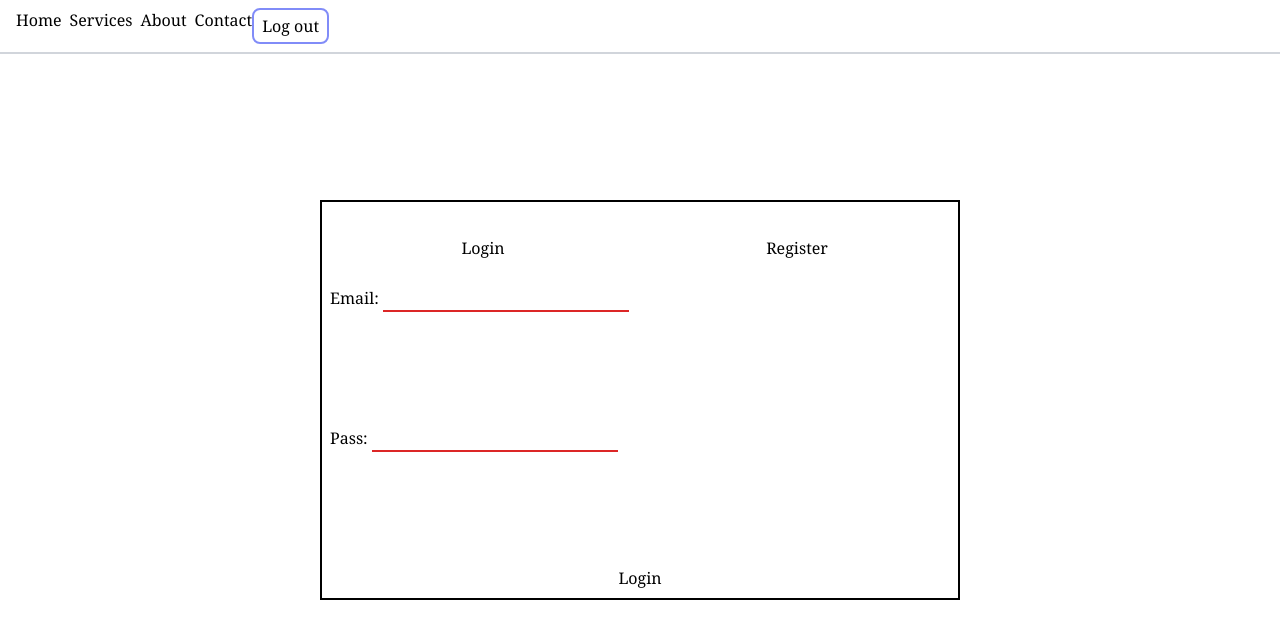
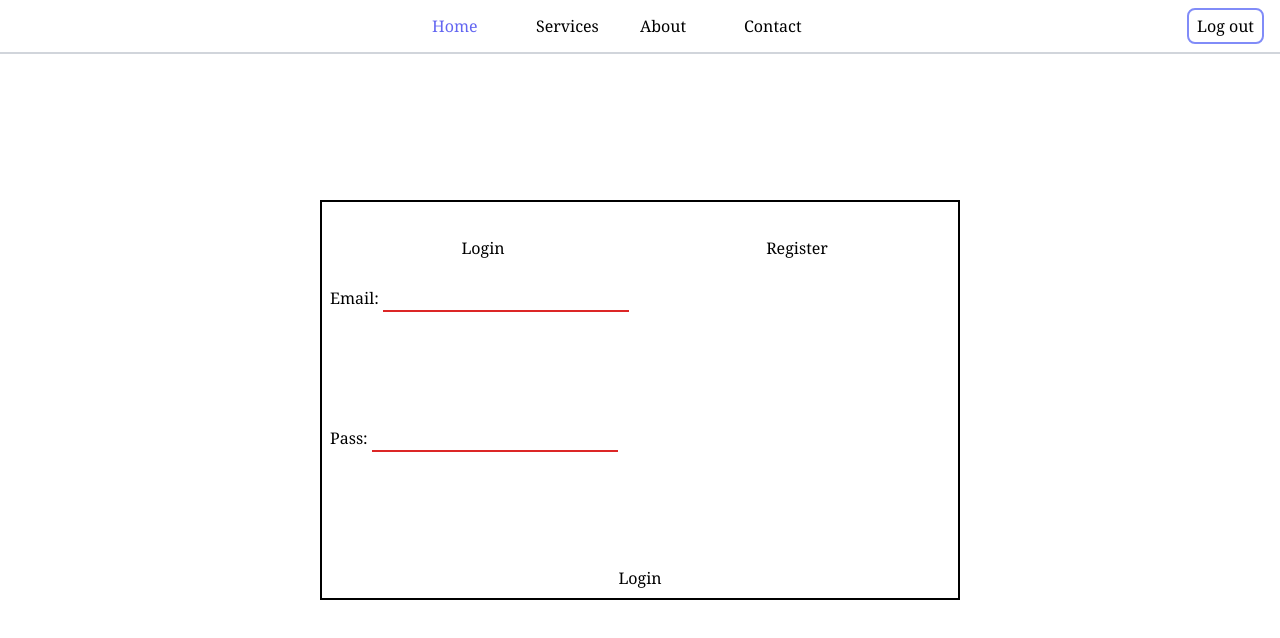
Before and after one commit to Gherghevici/ToDoList_, a React (Create React App) app in the folder client_side/: page /login in a window 1280 px wide. Shown: the top 638 px of the page. Built offline with nearby package versions, Linux system fonts and the light colour scheme.

Commit message:
27.10.2024

```diff
--- a/client_side/src/components/Header.js
+++ b/client_side/src/components/Header.js
@@ -1,9 +1,9 @@
-import React from "react";
+import React, { useState } from "react";
 import Cookies from "universal-cookie";
 import { Link } from "react-scroll";
 import { Navigate } from "react-router-dom";
 const Header = ({changeLoginState})=>{
-
+    const [nameGlow,setNameGlow] = useState("Home");
     const cookie = new Cookies();
     const logoutHandler = ()=>{
         cookie.remove('access_token');
@@ -12,16 +12,35 @@ const Header = ({changeLoginState})=>{
         cookie.remove('uid');
         changeLoginState(false);
     }
+    console.log("da")
+    const handleGlowNavName = (name,e)=>{
+        e.preventDefault();
+        if(name==="Home")
+            setNameGlow("Home");
+        else if(name==="Services")
+            setNameGlow("Services");
+        else if(name==="About")
+            setNameGlow("About");
+        else if(name==="Contact")
+            setNameGlow("Contact");
+    }
+
     return(
-        <div className="border-b-2 border-gray-300 flex bg-white/60 px-4 py-2 fixed w-full">
-            <div className="flex gap-2">
-                <Link to="home" smooth={true} duration={500} offset={-100} className="cursor-pointer">Home</Link>
-                <Link to="services" smooth={true} duration={500} offset={-50} className="cursor-pointer">Services</Link>
-                <Link to="about" smooth={true} duration={500} className="cursor-pointer">About</Link>
-                <Link to="contact" smooth={true} duration={500} className="cursor-pointer">Contact</Link>
+        <div className="grid grid-cols-3  border-b-2 border-gray-300 bg-white/60 px-4 py-2 fixed w-full ">
+            <div>
 
             </div>
-            <button onClick={logoutHandler} className="px-2 py-1 border-2 border-indigo-400 active:focus:border-indigo-300 rounded-lg ">Log out</button>
+            <div className="grid grid-cols-4 place-content-center ">
+                <Link to="home" smooth={true} duration={500} offset={-100} className={`cursor-pointer hover:text-indigo-500 ${nameGlow==="Home"?"text-indigo-500":""}`} onClick={(e)=>handleGlowNavName("Home",e)}>Home</Link>
+                <Link to="services" smooth={true} duration={500} offset={-50} className={`cursor-pointer hover:text-indigo-500 ${nameGlow==="Services"?"text-indigo-500":""}`} onClick={(e)=>handleGlowNavName("Services",e)}>Services</Link>
+                <Link to="about" smooth={true} duration={500} className={`cursor-pointer hover:text-indigo-500 ${nameGlow==="About"?"text-indigo-500":""}`} onClick={(e)=>handleGlowNavName("About",e)}>About</Link>
+                <Link to="contact" smooth={true} duration={500} className={`cursor-pointer hover:text-indigo-500 ${nameGlow==="Contact"?"text-indigo-500":""}`} onClick={(e)=>handleGlowNavName("Contact",e)}>Contact</Link>
+
+            </div>
+
+            <button onClick={logoutHandler} className=" place-items-center place-self-end px-2 py-1 border-2 border-indigo-400 active:focus:border-indigo-300 rounded-lg ">Log out</button>
+
+
 
         </div>
     )
--- a/client_side/src/pages/Home.js
+++ b/client_side/src/pages/Home.js
@@ -47,28 +47,28 @@ const Home = ()=>{
                             <p className="w-12 h-12 z-10 text-white text-xl font-semibold bg-indigo-500 rounded-full flex justify-center items-center relative after:content-[''] after:h-12 after:w-1 after:absolute after:top-full after:border-l-2 after:border-indigo-400 after:border-dashed after:left-1/2 ">1</p>
                             <div>
                                 <h3 className="text-2xl font-semibold">Create an account</h3>
-                                <p className="text-black/80">lalalalal</p>
+                                <p className="text-black/80">Join us today and simplify your tasks effortlessly. Create an account to get started!</p>
                             </div>
                         </div>
                         <div className="flex gap-5">
                             <p className="w-12 h-12 z-10 text-white text-xl font-semibold bg-indigo-500 rounded-full flex justify-center items-center relative after:content-[''] after:h-12 after:w-1 after:absolute after:top-full after:border-l-2 after:border-indigo-400 after:border-dashed after:left-1/2 ">2</p>
                             <div>
                                 <h3 className="text-2xl font-semibold">Add your tasks</h3>
-                                <p className="text-black/80">lalalalal</p>
+                                <p className="text-black/80">Add your tasks and stay organized. Start managing everything in one place!</p>
                             </div>
                         </div>
                         <div className="flex gap-5">
                             <p className="w-12 h-12 z-10 text-xl font-semibold text-white bg-indigo-500 rounded-full flex justify-center items-center relative after:content-[''] after:h-12 after:w-1 after:absolute after:top-full after:border-l-2 after:border-indigo-400 after:border-dashed after:left-1/2 ">3</p>
                             <div>
                                 <h3 className="text-2xl font-semibold">Complet or modify them</h3>
-                                <p className="text-black/80">lalalalal</p>
+                                <p className="text-black/80">Complete or modify your tasks anytime to stay on top of your progress!</p>
                             </div>
                         </div>
                         <div className="flex gap-5">
                             <p className="w-12 h-12 text-white text-xl font-semibold bg-indigo-500 rounded-full z-10  flex justify-center items-center">4</p>
                             <div>
-                                <h3 className="text-2xl font-semibold">Create an account</h3>
-                                <p className="text-black/80">lalalalal</p>
+                                <h3 className="text-2xl font-semibold">Achieve your goals</h3>
+                                <p className="text-black/80">Achieve your goals with ease. Stay organized, track your progress, and make every task count!</p>
                             </div>
                         </div>
                         <div className="flex gap-5">
@@ -79,10 +79,10 @@ const Home = ()=>{
 
                 </aside>
             </section>
-            <section className="px-16 py-10 flex">
+            <section className="px-16 py-10 flex" id="about">
                 <aside className="w-1/2">
                     <h2 className="text-4xl font-bold">About <span className="text-indigo-500">Us</span></h2>
-                    <p className="text-black/80">lalalalla</p>
+                    <p className="text-black/80">We created this app to simplify everyday task management for users like you. With a focus on usability and efficiency, We designed this tool to help you organize, prioritize, and achieve your goals effortlessly. Our commitment to continuous improvement drives us to enhance your experience, making this app a reliable companion in your daily routine.</p>
                     <button className="w-32 h-8 bg-indigo-500 rounded-lg text-white font-bold shadow-lg shadow-indigo-300">Read More</button>
                 </aside>
                 <aside className="w-1/2">
@@ -98,7 +98,7 @@ const Home = ()=>{
                     <button><FaAngleRight /></button>
                 </aside>
             </section>
-            <footer className="bg-indigo-100/50 pt-10 relative">
+            <footer className="bg-indigo-100/50 pt-10 relative" id="contact">
                 <div className="bg-indigo-500 flex justify-between items-center w-9/12  px-10 py-4 rounded-lg absolute top-0 left-1/2 -translate-x-1/2 -translate-y-1/2">
                     <h2 className="text-white font-bold text-3xl ">Redy to get started?</h2>
                     <button className="border-2 border-white text-white w-32 h-8 rounded-lg ">Contact Us</button>
```
Also changed, not shown: 2 other files (tests, documents, lock files or other folders).
